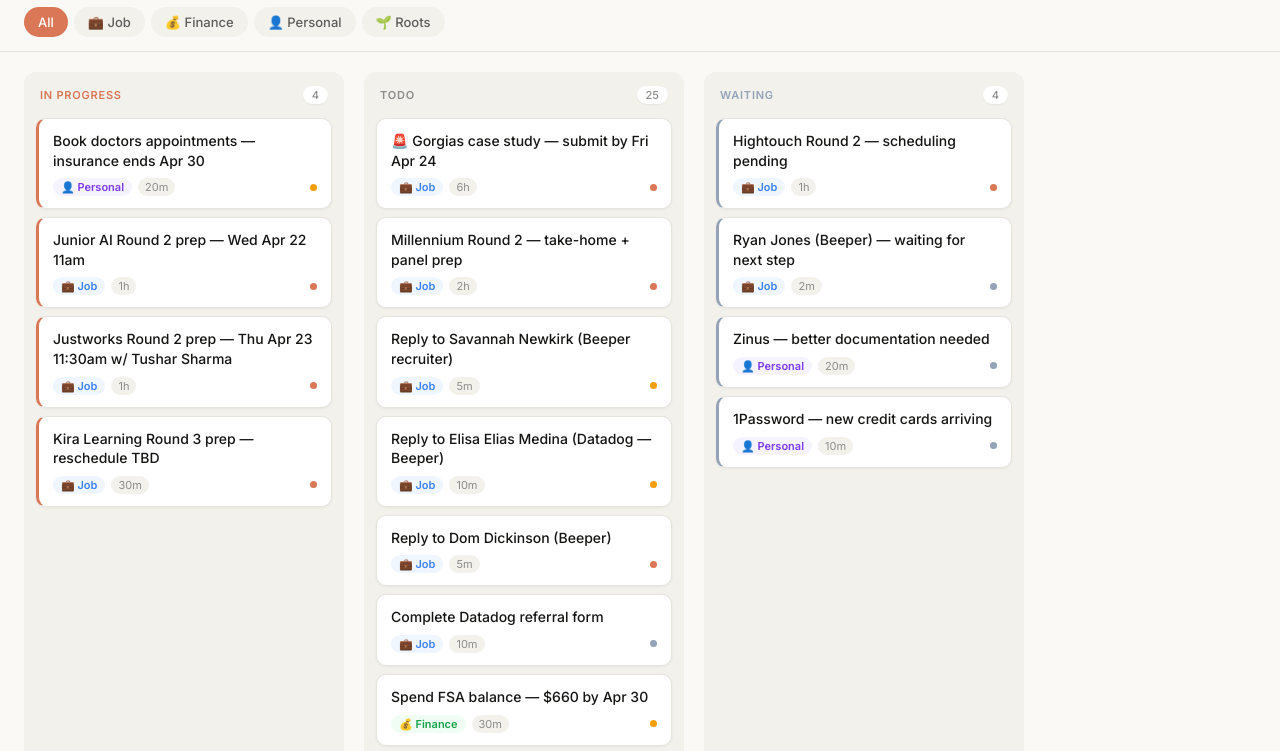
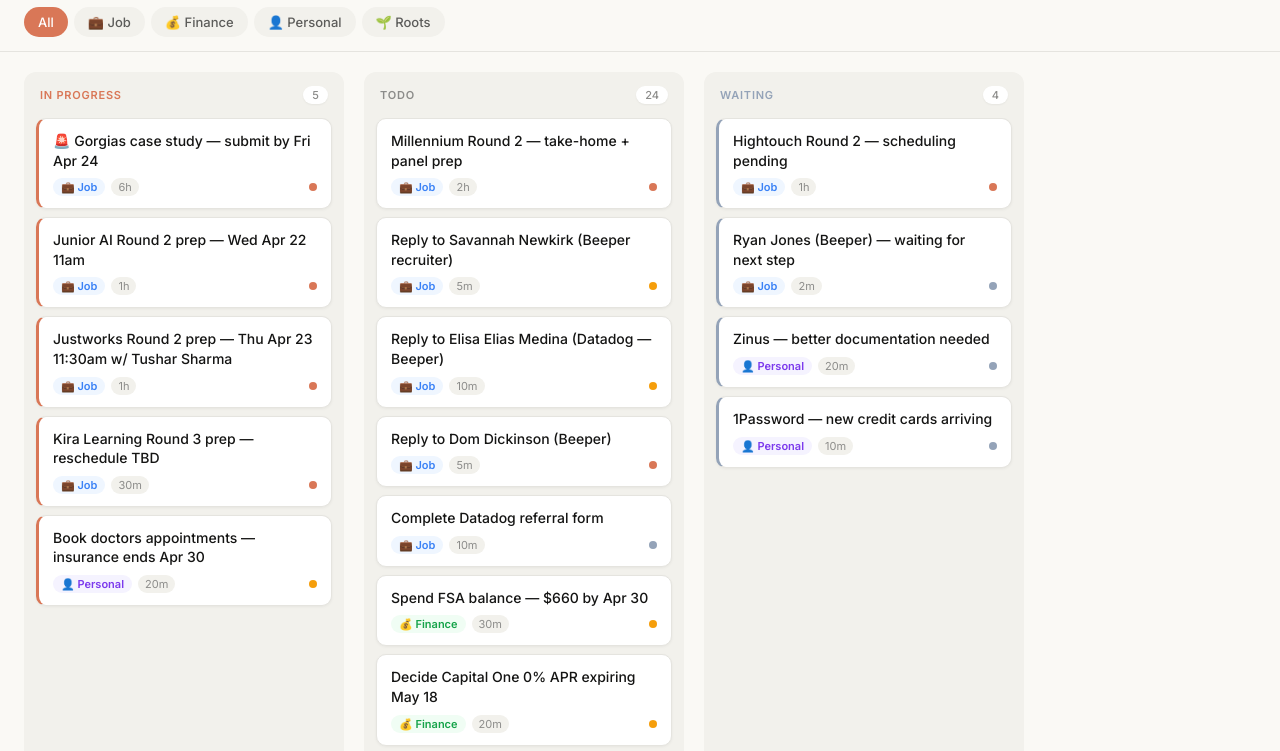
Before and after one commit to mschwartz1320/command-dashboard, a plain HTML site: page index.html in a window 1280 px wide. Shown: the part 42-793 px from the top of the page. Drawn offline with Linux system fonts and the light colour scheme.

Commit message:
Fix AI dot display, move active interviews to In Progress

```diff
--- a/index.html
+++ b/index.html
@@ -196,10 +196,11 @@
     }
 
     .ai-dot {
-      width: 7px; height: 7px;
+      width: 8px; height: 8px;
       border-radius: 50%;
       margin-left: auto;
       flex-shrink: 0;
+      display: inline-block;
     }
     .ai-high    { background: #D97757; }
     .ai-medium  { background: #f59e0b; }
@@ -354,13 +355,13 @@
 
 const TASKS = {
   inprogress: [
-    { title: "Book doctors appointments — insurance ends Apr 30", tag: "personal", estimate: "20m", ai: "medium" },
+    { title: "🚨 Gorgias case study — submit by Fri Apr 24", tag: "job", estimate: "6h", ai: "high" },
     { title: "Junior AI Round 2 prep — Wed Apr 22 11am", tag: "job", estimate: "1h", ai: "high" },
     { title: "Justworks Round 2 prep — Thu Apr 23 11:30am w/ Tushar Sharma", tag: "job", estimate: "1h", ai: "high" },
     { title: "Kira Learning Round 3 prep — reschedule TBD", tag: "job", estimate: "30m", ai: "high" },
+    { title: "Book doctors appointments — insurance ends Apr 30", tag: "personal", estimate: "20m", ai: "medium" },
   ],
   todo: [
-    { title: "🚨 Gorgias case study — submit by Fri Apr 24", tag: "job", estimate: "6h", ai: "high" },
     { title: "Millennium Round 2 — take-home + panel prep", tag: "job", estimate: "2h", ai: "high" },
     { title: "Reply to Savannah Newkirk (Beeper recruiter)", tag: "job", estimate: "5m", ai: "medium" },
     { title: "Reply to Elisa Elias Medina (Datadog — Beeper)", tag: "job", estimate: "10m", ai: "medium" },
@@ -419,7 +420,7 @@
     <div class="card-meta">
       <span class="tag tag-${task.tag}">${TAG_LABELS[task.tag]}</span>
       <span class="estimate">${task.estimate}</span>
-      <span class="ai-dot ai-${task.ai}" title="AI: ${task.ai}"></span>
+      <span class="ai-dot ai-${task.ai}" title="AI assist: ${task.ai}"></span>
     </div>
   </div>`;
 }
```
